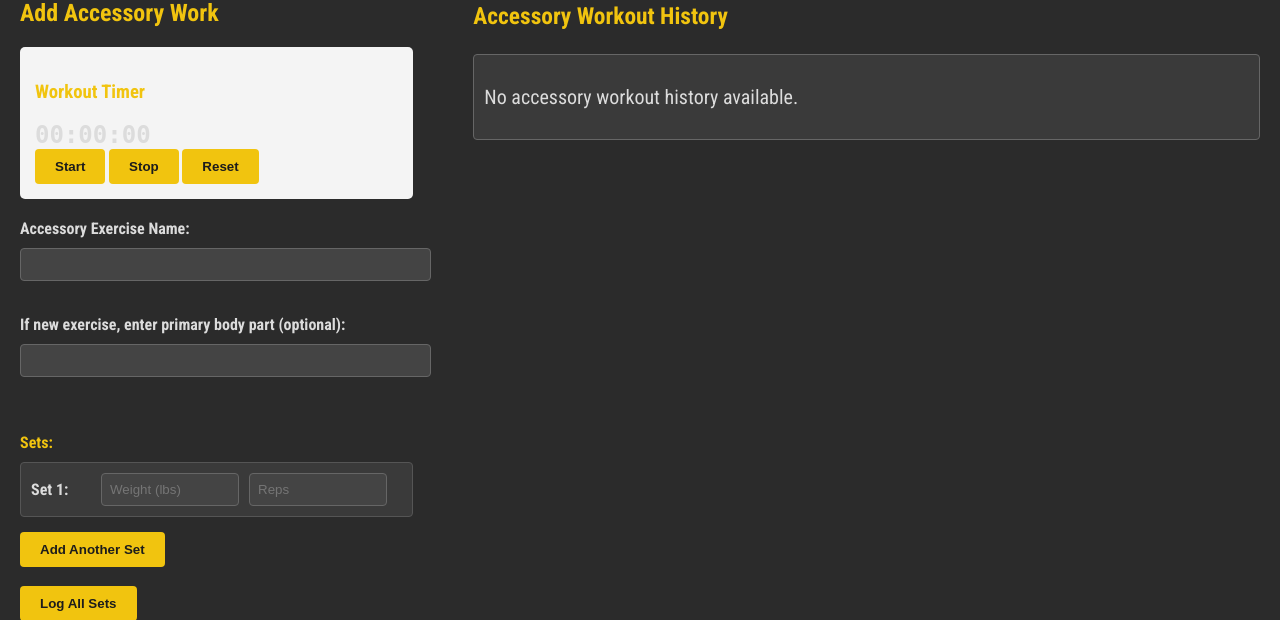
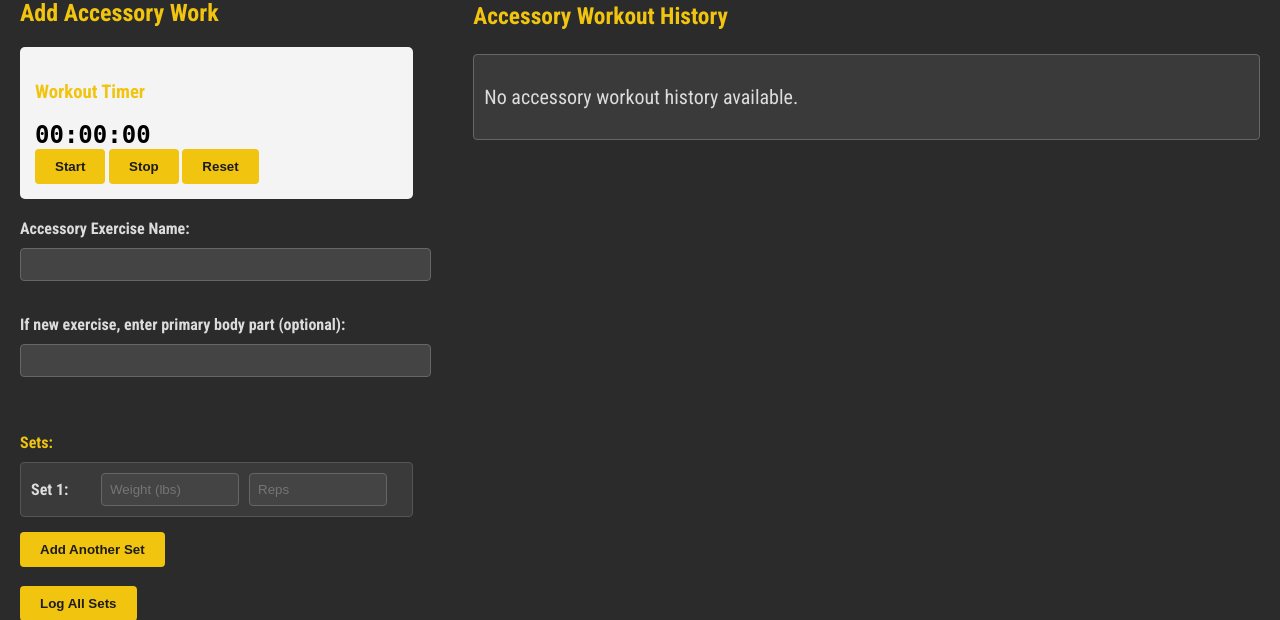
Before and after one commit to metzlere/531-tracker, a Flask app: page /add-accessory in a window 1280 px wide. Shown: the part 170-790 px from the top of the page. Run offline with Flask 3, Linux system fonts and the light colour scheme.

Commit message:
update timer color

```diff
--- a/templates/add_accessory.html
+++ b/templates/add_accessory.html
@@ -7,7 +7,7 @@
         <!-- Stopwatch -->
         <div id="stopwatch-container" style="background-color: #f4f4f4; padding: 15px; margin-bottom: 20px; border-radius: 5px;">
             <h3>Workout Timer</h3>
-            <div id="stopwatch-display" style="font-family: monospace; font-size: 24px; font-weight: bold;">00:00:00</div>
+            <div id="stopwatch-display" style="font-family: monospace; font-size: 24px; font-weight: bold; color: black;">00:00:00</div>
             <button type="button" id="start-btn" onclick="startStopwatch()">Start</button>
             <button type="button" id="stop-btn" onclick="stopStopwatch()" disabled>Stop</button>
             <button type="button" id="reset-btn" onclick="resetStopwatch()">Reset</button>
--- a/templates/perform_workout.html
+++ b/templates/perform_workout.html
@@ -6,7 +6,7 @@
     <!-- Stopwatch -->
     <div id="stopwatch-container" style="background-color: #f4f4f4; padding: 15px; margin-bottom: 20px; border-radius: 5px;">
         <h3>Workout Timer</h3>
-        <div id="stopwatch-display" style="font-family: monospace; font-size: 24px; font-weight: bold;">00:00:00</div>
+        <div id="stopwatch-display" style="font-family: monospace; font-size: 24px; font-weight: bold; color: black;">00:00:00</div>
         <button type="button" id="start-btn" onclick="startStopwatch()">Start</button>
         <button type="button" id="stop-btn" onclick="stopStopwatch()" disabled>Stop</button>
         <button type="button" id="reset-btn" onclick="resetStopwatch()">Reset</button>
```
